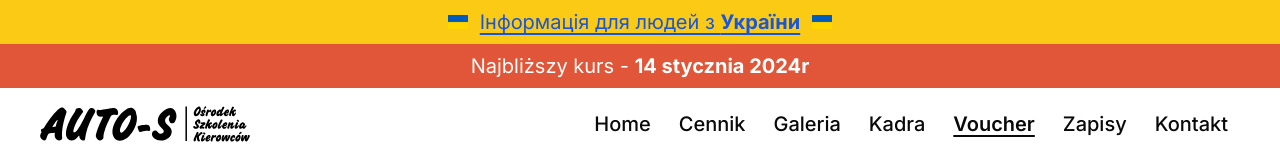
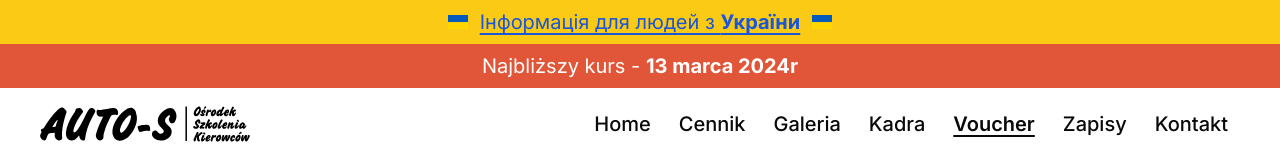
Before and after one commit to zalewa10/autosReact, a Next.js app: page /voucher in a window 1280 px wide. Shown: the top 160 px of the page. Built offline with nearby package versions, Linux system fonts and the light colour scheme.

Commit message:
new site

```diff
--- a/constants/index.js
+++ b/constants/index.js
@@ -18,7 +18,7 @@ import {
   plac4,
 } from "@/public/galeria/index";
 
-export const data = [{ data: "14 stycznia 2024" }];
+export const data = [{ data: "13 marca 2024" }];
 
 export const routes = [
   { label: "Home", href: "/" },
```
